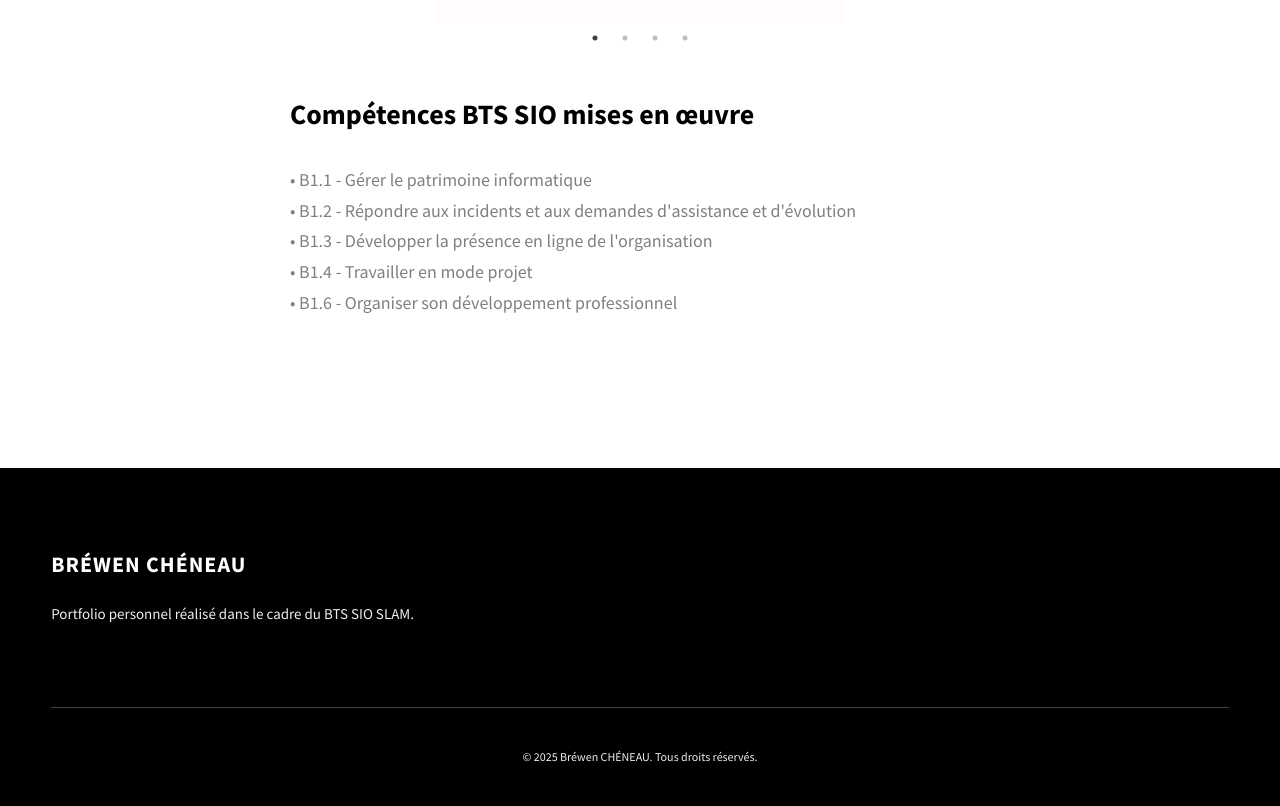
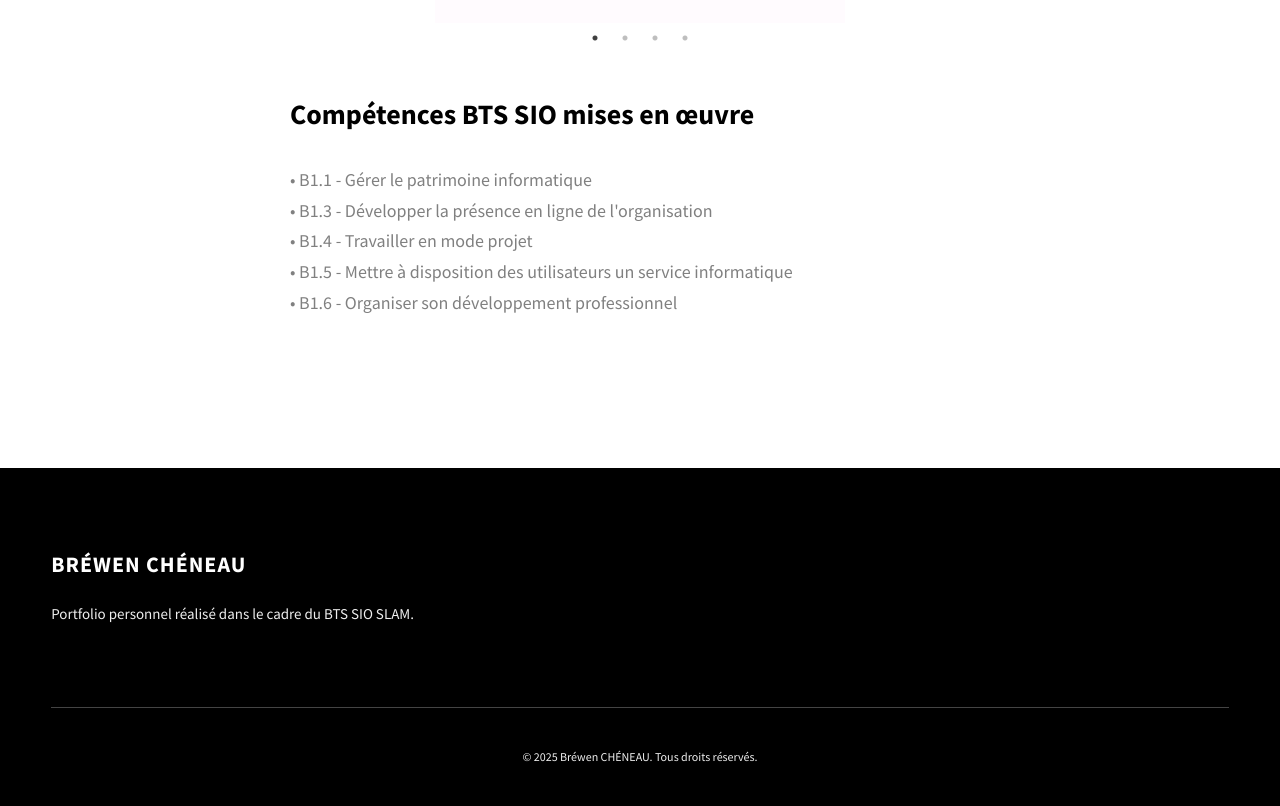
Before and after one commit to brewencheneau/portfolio, a website: page pages/flutter.html in a window 1280 px wide. Shown: the part 2744-3550 px from the top of the page. Drawn offline with nearby package versions, Linux system fonts and the light colour scheme.

```diff
--- a/pages/flutter.html
+++ b/pages/flutter.html
@@ -155,9 +155,9 @@
                 <h3 class="project-details__content-title">Compétences BTS SIO mises en œuvre</h3>
                 <ul class="project-details__desc-para">
                   <li>• B1.1 - Gérer le patrimoine informatique</li>
-                  <li>• B1.2 - Répondre aux incidents et aux demandes d'assistance et d'évolution</li>
                   <li>• B1.3 - Développer la présence en ligne de l'organisation</li>
                   <li>• B1.4 - Travailler en mode projet</li>
+                  <li>• B1.5 - Mettre à disposition des utilisateurs un service informatique</li>
                   <li>• B1.6 - Organiser son développement professionnel</li>
                 </ul>
               </div>
```
Also changed, not shown: pages/cgb.html (+0 -1 lines), pages/etudesEtSolutions.html (+0 -1 lines), pages/gsb.html (+1 -1 lines), pages/nolark.html (+1 -0 lines), pages/portfolio_amelia_pilou.html (+0 -1 lines), pages/portfolio_personnel.html (+1 -0 lines).
